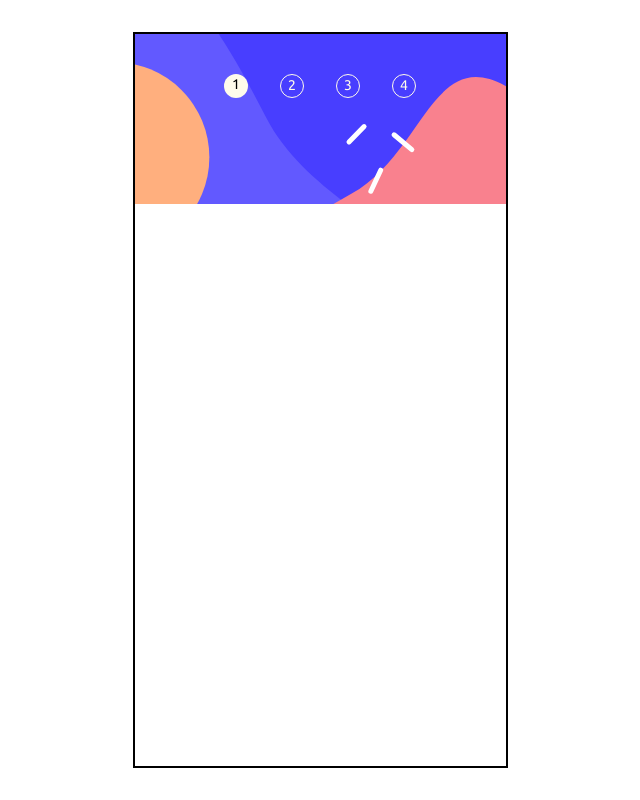
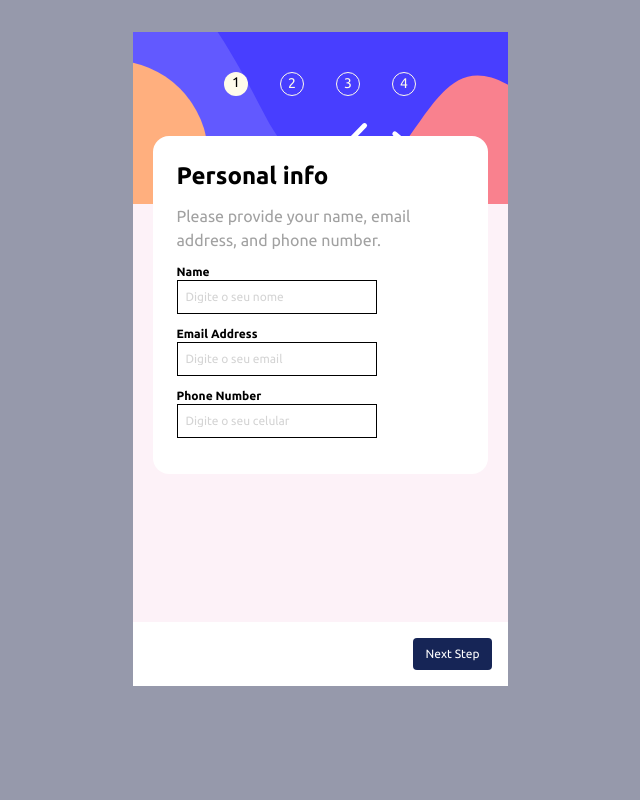
Before and after one commit to Paulo-Borges/multietapasReact, a React (Vite) app: page / in a window 1280 px wide. Shown: the whole page, without its empty margins (320-960 px from the left). Built offline with nearby package versions, Linux system fonts and the light colour scheme.

Commit message:
feat: finished personal

```diff
--- a/src/App.css
+++ b/src/App.css
@@ -23,6 +23,9 @@
   --Blue-50: hsl(231, 100%, 99%);
   --White-color: hsl(0, 100%, 100%);
 }
+body {
+  background-color: hsl(231, 11%, 63%);
+}
 
 /* - Mobile: 375px
 - Desktop: 1440px */
--- a/src/App.jsx
+++ b/src/App.jsx
@@ -1,10 +1,16 @@
 import "./App.css";
 import Banner from "./assets/images/bg-sidebar-mobile.svg";
+import { useNavigate } from "react-router-dom";
 
 function App() {
+  const navigate = useNavigate();
+
+  function handleNextStep() {
+    navigate("/select");
+  }
   return (
-    <>
-      <div className="border-2 w-[375px] ">
+    <div className=" w-[375px] h-[657px] bg-wite">
+      <div className=" w-[375px] h-[590px] relative bg-pink-50 ">
         <div className="flex justify-center ">
           <ul className="flex absolute z-10 gap-8 pt-10 ">
             <li className="text-sm bg-amber-50 w-6 h-6 rounded-full pt-0.4">
@@ -22,8 +28,46 @@ function App() {
           </ul>
           <img className="relative " src={Banner} alt="" />
         </div>
+        <form className="flex flex-col bg-white w-[335px] m-auto absolute left-5 top-26 p-6 items-start rounded-2xl">
+          <h1 className="font-bold text-2xl mb-3">Personal info</h1>
+          <p className="flex text-left mb-3 text-neutral-400 ">
+            Please provide your name, email address, and phone number.
+          </p>
+          <label className="font-semibold text-xs" htmlFor="">
+            Name
+          </label>
+          <input
+            className="border text-black placeholder:text-neutral-300 text-xs p-2 mb-3"
+            type="text"
+            placeholder="Digite o seu nome"
+          />
+          <label className="font-semibold text-xs" htmlFor="">
+            Email Address
+          </label>
+          <input
+            className="border  text-black placeholder:text-neutral-300 text-xs p-2 mb-3"
+            type="text"
+            placeholder="Digite o seu email"
+          />
+          <label className="font-semibold text-xs" htmlFor="">
+            Phone Number
+          </label>
+          <input
+            className="border  text-black placeholder:text-neutral-300 text-xs p-2 mb-3"
+            type="text"
+            placeholder="Digite o seu celular"
+          />
+        </form>
       </div>
-    </>
+      <div className="flex justify-end p-4 bg-white">
+        <button
+          className=" bg-blue-950 py-2 px-3 text-xs rounded text-white"
+          onClick={handleNextStep}
+        >
+          Next Step
+        </button>
+      </div>
+    </div>
   );
 }
 
```
